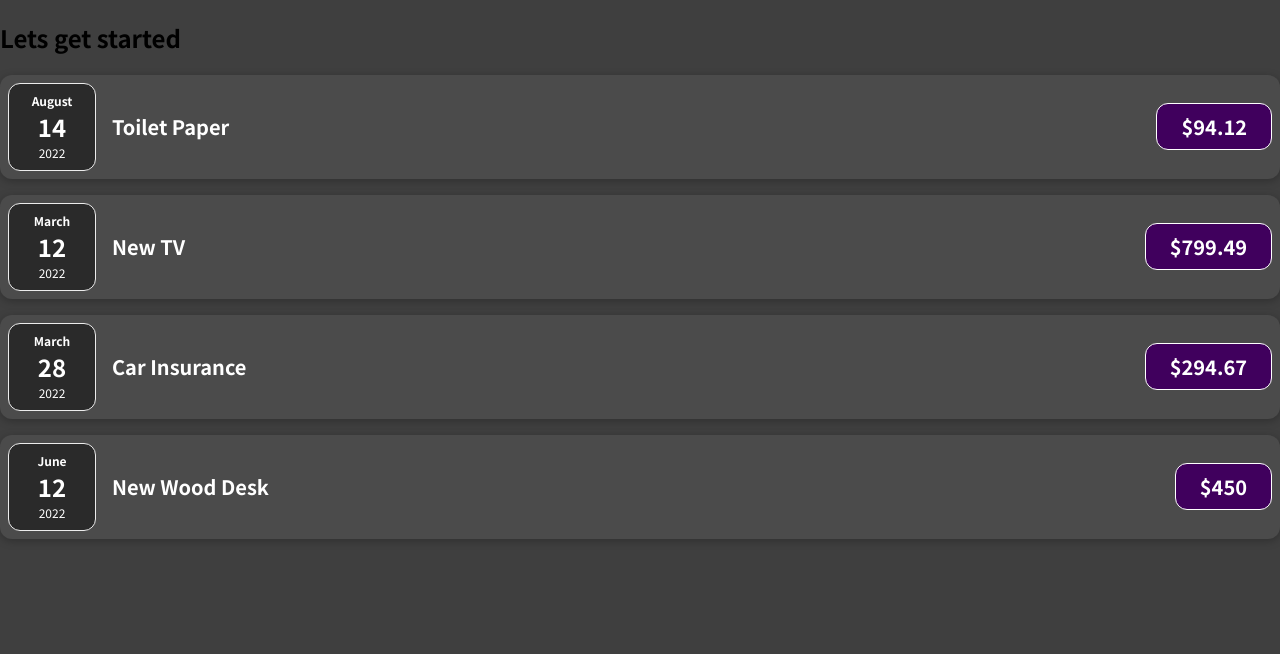
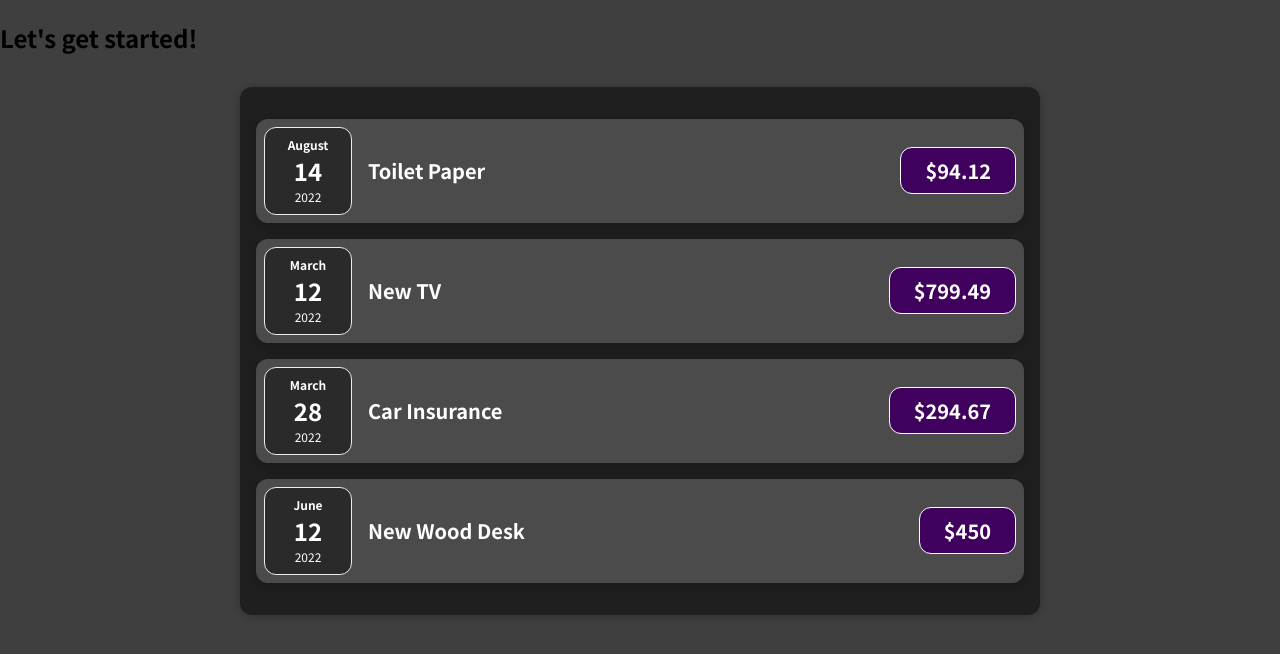
Before and after one commit to DanielVillasmil/Udemy-React, a JavaScript app: page / in a window 1280 px wide. Shown: the top 654 px of the page. Built offline with nearby package versions, Linux system fonts and the light colour scheme.

Commit message:
created Expenses component and refactored code with some styling

```diff
--- a/src/App.js
+++ b/src/App.js
@@ -1,4 +1,4 @@
-import ExpenseItem from './components/ExpenseItem/ExpenseItem';
+import Expenses from './components/Expenses/Expenses';
 
 function App() {
   const expenses = [
@@ -30,27 +30,8 @@ function App() {
 
   return (
     <div>
-      <h2> Lets get started </h2>
-      <ExpenseItem
-        title={expenses[0].title}
-        amount={expenses[0].amount}
-        date={expenses[0].date}
-      />
-      <ExpenseItem
-        title={expenses[1].title}
-        amount={expenses[1].amount}
-        date={expenses[1].date}
-      />
-      <ExpenseItem
-        title={expenses[2].title}
-        amount={expenses[2].amount}
-        date={expenses[2].date}
-      />
-      <ExpenseItem
-        title={expenses[3].title}
-        amount={expenses[3].amount}
-        date={expenses[3].date}
-      />
+      <h2>Let's get started!</h2>
+      <Expenses items={expenses} />
     </div>
   );
 }
--- /dev/null
+++ b/src/components/Expenses/Expenses.css
@@ -0,0 +1,9 @@
+.expenses {
+    padding: 1rem;
+    background-color: rgb(31, 31, 31);
+    margin: 2rem auto;
+    width: 50rem;
+    max-width: 95%;
+    border-radius: 12px;
+    box-shadow: 0 1px 8px rgba(0, 0, 0, 0.25);
+  }
--- /dev/null
+++ b/src/components/Expenses/Expenses.js
@@ -0,0 +1,31 @@
+import ExpenseItem from '../ExpenseItem/ExpenseItem';
+import './Expenses.css';
+
+function Expenses(props) {
+  return (
+    <div className='expenses'>
+      <ExpenseItem
+        title={props.items[0].title}
+        amount={props.items[0].amount}
+        date={props.items[0].date}
+      />
+      <ExpenseItem
+        title={props.items[1].title}
+        amount={props.items[1].amount}
+        date={props.items[1].date}
+      />
+      <ExpenseItem
+        title={props.items[2].title}
+        amount={props.items[2].amount}
+        date={props.items[2].date}
+      />
+      <ExpenseItem
+        title={props.items[3].title}
+        amount={props.items[3].amount}
+        date={props.items[3].date}
+      />
+    </div>
+  );
+}
+
+export default Expenses;
```
